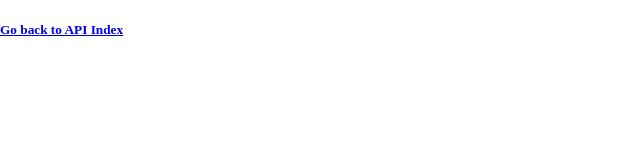
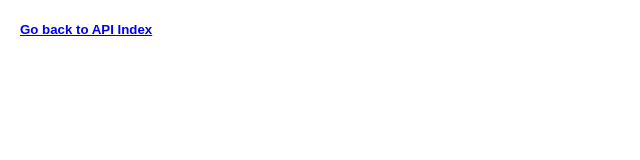
Before and after one commit to ranelpadon/openapi-sessions, a plain HTML site: page docs/redoc.html in a window 1280 px wide. Shown: the full height of the page, 0-640 px from the left. Drawn offline with nearby package versions, Linux system fonts and the light colour scheme.

Commit message:
Improve the Index link styling.

```diff
--- a/docs/redoc.html
+++ b/docs/redoc.html
@@ -12,11 +12,16 @@
                 margin: 0;
                 padding: 0;
             }
+
+            .index-link {
+                font-family: Arial, Helvetica, sans-serif;
+                margin-left: 20px;
+            }
         </style>
     </head>
 
     <body>
-        <h5><a href="/openapi-sessions/docs/index.html">Go back to API Index</a></h5>
+        <h5><a href="/openapi-sessions/docs/index.html" class="index-link">Go back to API Index</a></h5>
         <script>
             var getQueryParams = function(url) {
                 // Need also to decode the special characters like the `@` in email address.
```
Also changed, not shown: docs/swagger-ui.html (+6 -1 lines).
